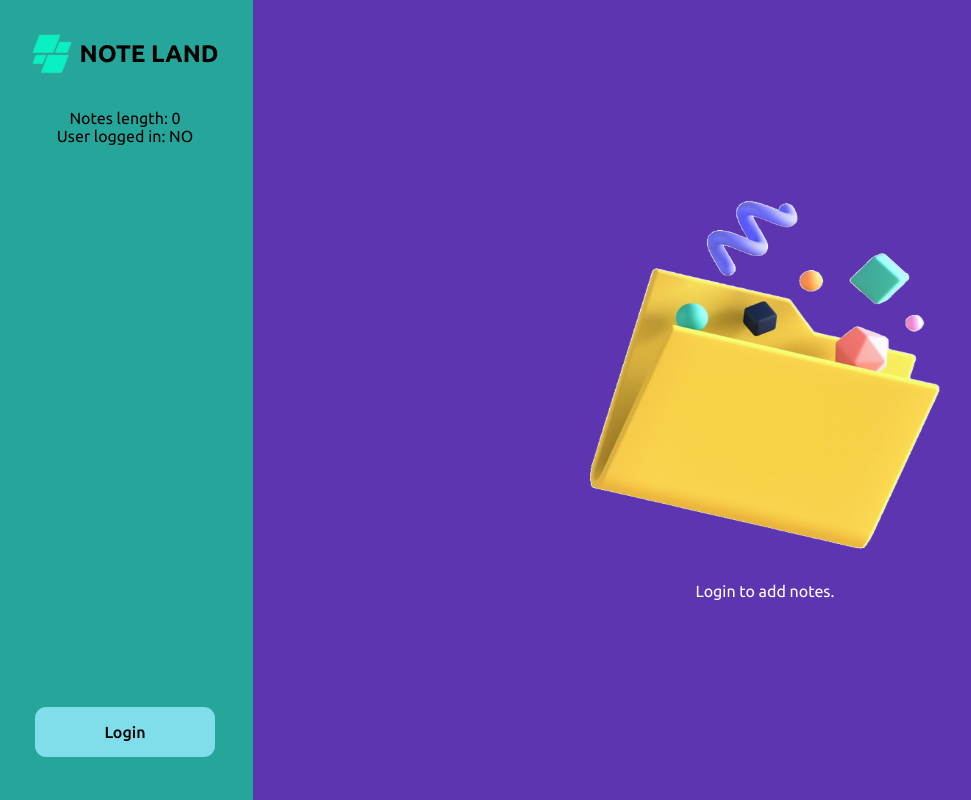
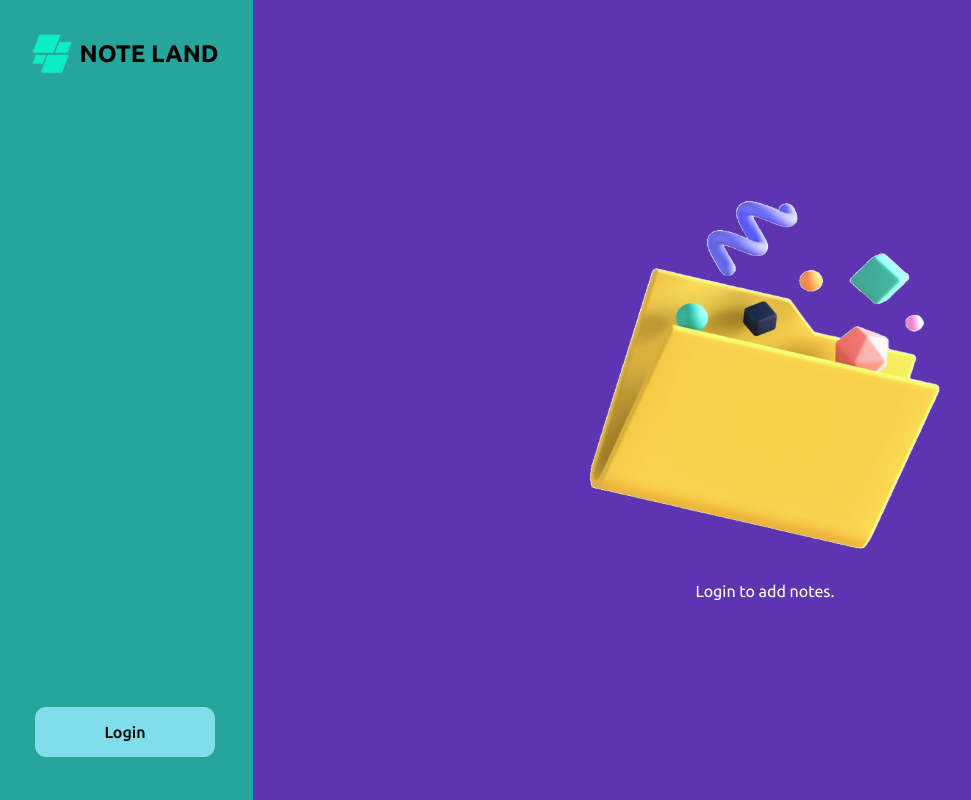
Before and after one commit to IncarnatorX/noteland-app, a React (Vite) app in the folder Frontend/: page / in a window 1280 px wide. Shown: the whole page, without its empty margins (3-974 px from the left). Built offline with nearby package versions, Linux system fonts and the light colour scheme.

Commit message:
removed logs

```diff
--- a/Frontend/src/components/Placeholder.jsx
+++ b/Frontend/src/components/Placeholder.jsx
@@ -13,8 +13,6 @@ const Placeholder = () => {
         <>
           {user ? (
             <>
-              <p>Notes length: {allNotes?.length}</p>
-              <p>{JSON.stringify(allNotes)}</p>
               <h3>NO NOTES FOUND</h3>
               <p>ADD SOME NOTES BY CLICKING New Note ICON.</p>
             </>
--- a/Frontend/src/components/Sidebar.jsx
+++ b/Frontend/src/components/Sidebar.jsx
@@ -6,7 +6,6 @@ const Sidebar = () => {
   const {
     user,
     setUser,
-    userLoggedIn,
     setUserLoggedIn,
     setOpenAuthComponent,
     setNewNote,
@@ -95,8 +94,6 @@ const Sidebar = () => {
       </div>
 
       <div className="notes-container" ref={notesContainerRef}>
-        <p>Notes length: {allNotes?.length}</p>
-        <p>User logged in: {userLoggedIn ? "YES" : "NO"}</p>
         {allNotes &&
           user &&
           allNotes.map((note) => {
```
